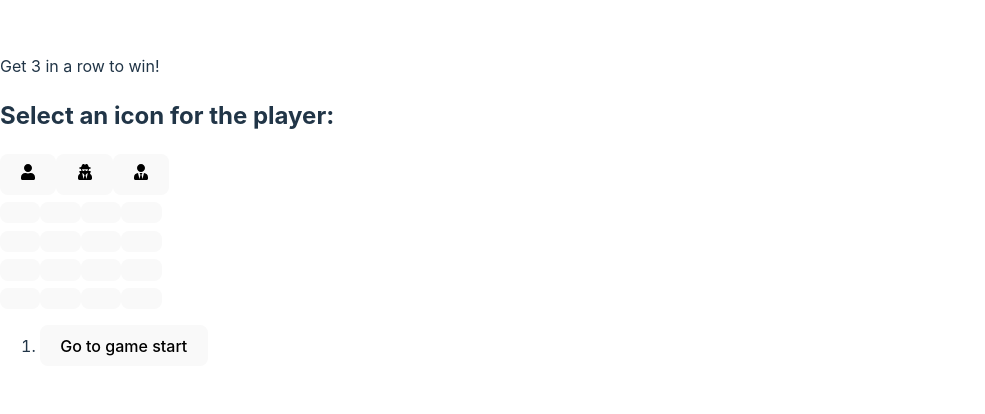
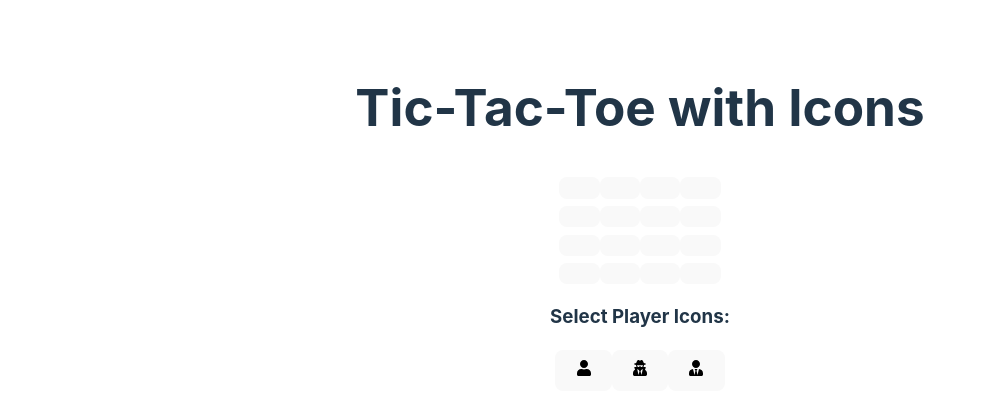
Before and after one commit to MauricioZavalaAr/TicTaacTsx, a React (Vite) app in the folder TicTacTsx/: page / in a window 1280 px wide. Shown: the part 182-596 px from the top of the page, without its empty margins (0-985 px from the left). Built offline with nearby package versions, Linux system fonts and the light colour scheme.

Commit message:
last update

```diff
--- a/TicTacTsx/src/App.tsx
+++ b/TicTacTsx/src/App.tsx
@@ -1,12 +1,17 @@
 import React from 'react';
+import './App.css';
 import Game from './Components/Game';
 
 
 function App() {
   return (
-    <div>
-      Get 3 in a row to win!
-      <Game/>
+    <div className="App">
+      <header className="App-header">
+        <h1>Tic-Tac-Toe with Icons</h1>
+      </header>
+      <main>
+        <Game />
+      </main>
     </div>
   );
 }
--- a/TicTacTsx/src/Components/Game.tsx
+++ b/TicTacTsx/src/Components/Game.tsx
@@ -44,22 +44,24 @@
 
 ///////////////////////////---------------------------------
 import React, { useState } from 'react';
+
+import { calculateWinner } from './calculateWinner';
 import SquareValue from './types';
+import Board from './TicTsx';
 import PlayerSelection from './playerSelection';
-import Board from './TicTsx';
 
 
-interface GameProps {
-  playerIcons: { [key: string]: JSX.Element | null };
-}
-
-const Game: React.FC<GameProps> = ({ playerIcons }) => {
+export default function Game() {
   const [history, setHistory] = useState([Array(16).fill('')]);
   const [currentMove, setCurrentMove] = useState(0);
   const xIsNext = currentMove % 2 === 0;
-  const currentSquares = history[currentMove];
+  const currentSquares = history[currentMove] as SquareValue[]; // <-- Add this type assertion
 
-  const [selectedPlayerIcons, setSelectedPlayerIcons] = useState({ playerX: null, playerO: null });
+
+  const [playerIcons, setPlayerIcons] = useState({
+    playerX: null,
+    playerO: null,
+  });
 
   function handlePlay(nextSquares: SquareValue[]) {
     const nextHistory = [...history.slice(0, currentMove + 1), nextSquares];
@@ -67,35 +69,28 @@ const Game: React.FC<GameProps> = ({ playerIcons }) => {
     setCurrentMove(nextHistory.length - 1);
   }
 
-  function handleIconSelect(icon: JSX.Element) {
-    setSelectedPlayerIcons((prevIcons) => {
-      return {
-        ...prevIcons,
-        [xIsNext ? 'playerX' : 'playerO']: icon,
-      };
-    });
+  function handleIconSelect(icon: JSX.Element, player: 'playerX' | 'playerO') {
+    setPlayerIcons((prevIcons) => ({
+      ...prevIcons,
+      [player]: icon,
+    }));
   }
 
-  const moves = history.map((_, move) => {
-    const description = move > 0 ? 'Go to move #' + move : 'Go to game start';
-    return (
-      <li key={move}>
-        <button onClick={() => setCurrentMove(move)}>{description}</button>
-      </li>
-    );
+  const moves = history.map((squares, move) => {
+    // ...
   });
 
   return (
     <div className="game">
-      <PlayerSelection onSelect={handleIconSelect} />
       <div className="game-board">
-        <Board xIsNext={xIsNext} squares={currentSquares} onPlay={handlePlay} playerIcons={selectedPlayerIcons} />
+        <Board xIsNext={xIsNext} squares={currentSquares} onPlay={handlePlay} playerIcons={playerIcons} />
       </div>
       <div className="game-info">
         <ol>{moves}</ol>
       </div>
+      <div className="player-selection">
+        <PlayerSelection onSelect={handleIconSelect} />
+      </div>
     </div>
   );
-};
-
-export default Game;
+}
--- a/TicTacTsx/src/Components/Square.tsx
+++ b/TicTacTsx/src/Components/Square.tsx
@@ -20,7 +20,6 @@
 
 
 ///////////// -----------------------
-
 import React from 'react';
 import SquareValue from './types';
 
--- a/TicTacTsx/src/Components/playerSelection.tsx
+++ b/TicTacTsx/src/Components/playerSelection.tsx
@@ -1,26 +1,30 @@
-import React from 'react';
+import React, { useState } from 'react';
 import { FaUser, FaUserSecret, FaUserTie } from 'react-icons/fa';
 
 interface PlayerSelectionProps {
-  onSelect: (icon: JSX.Element) => void;
+  onSelect: (icon: JSX.Element, player: 'playerX' | 'playerO') => void;
 }
 
 const PlayerSelection: React.FC<PlayerSelectionProps> = ({ onSelect }) => {
+  const [selectedIcon, setSelectedIcon] = useState<JSX.Element | null>(null);
+
+  const handleIconSelect = (icon: JSX.Element) => {
+    setSelectedIcon(icon);
+    onSelect(icon, selectedIcon === null ? 'playerX' : 'playerO');
+  };
+
   return (
-    <div className="player-selection">
-      <h2>Select an icon for the player:</h2>
-      <div className="icon-container">
-        <button onClick={() => onSelect(<FaUser />)}>
+    <div>
+      <h3>Select Player Icons:</h3>
+      <button onClick={() => handleIconSelect(<FaUser />)}>
         <FaUser />
       </button>
-        <button onClick={() => onSelect(<FaUserSecret />)}>
+      <button onClick={() => handleIconSelect(<FaUserSecret />)}>
         <FaUserSecret />
       </button>
-        <button onClick={() => onSelect(<FaUserTie />)}>
+      <button onClick={() => handleIconSelect(<FaUserTie />)}>
         <FaUserTie />
       </button>
-        {/* Add more buttons with other icons */}
-      </div>
     </div>
   );
 };
```
Lines whose indentation alone changed are shown as unchanged.
